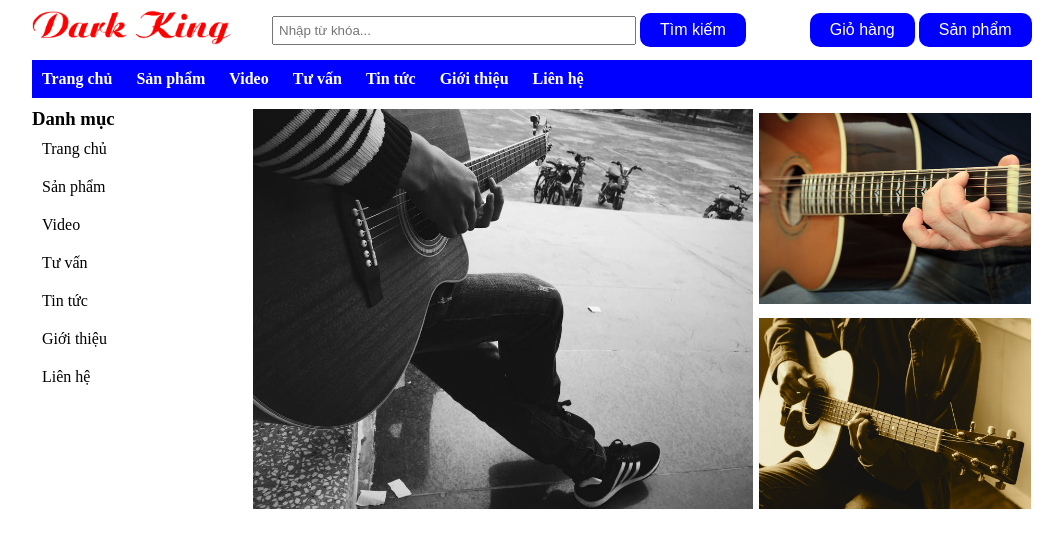
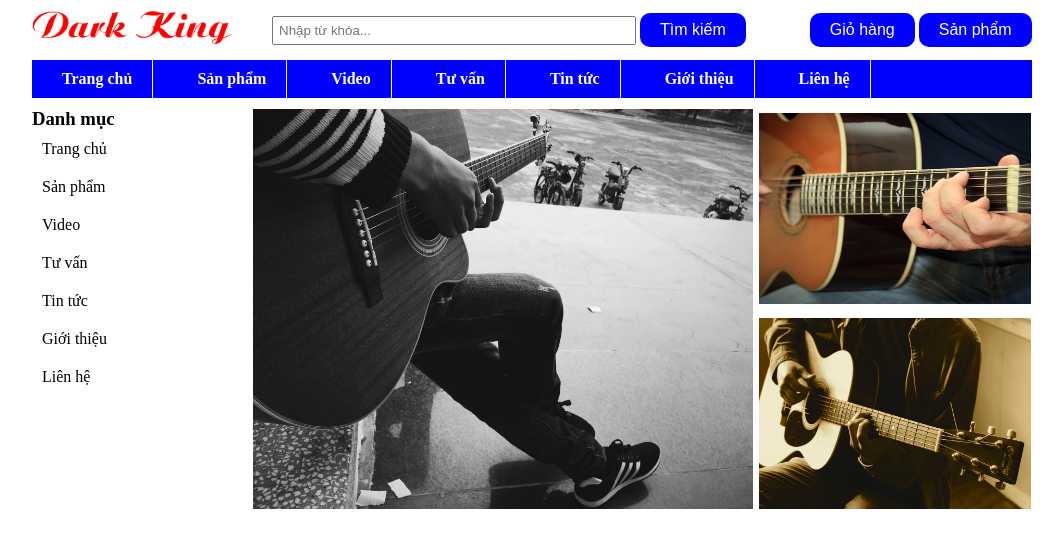
Before and after one commit to garlicDK/garlicDK.github.io, a plain HTML site: page index.html in a window 1280 px wide. Shown: the top 535 px of the page, without its empty margins (108-1171 px from the left). Drawn offline with Linux system fonts and the light colour scheme.

Commit message:
Update index.html

```diff
--- a/index.html
+++ b/index.html
@@ -56,6 +56,8 @@
 			padding: 10px 10px 11px 10px;
 		}
 		.main-menu ul li a{
+			padding: 17px 20px;
+			border-right: 1px #fff solid;
 			text-decoration:none;
 			color: white;
 		}
```
